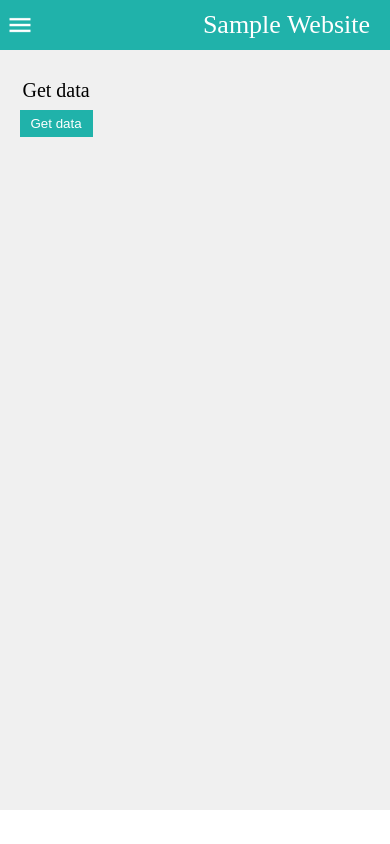
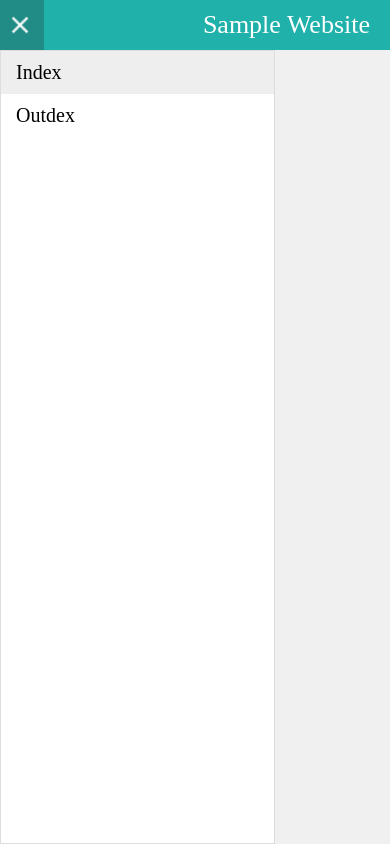
Before and after one commit to mmaltsev/SampleServer, a website: page front/src/index.html in a window 390 px wide. Both pictures are taken after a click on the element 22 px from the left and 25 px from the top of the page. Drawn offline with Linux system fonts and the light colour scheme.

Commit message:
fixed side menu open-close logic

```diff
--- a/front/src/css/style.css
+++ b/front/src/css/style.css
@@ -1,6 +1,6 @@
 body { margin: 0; }
 
-.s-wrapper { height: 90vh; }
+.s-wrapper { height: calc(100vh - 50px); }
 
 .s-top-menu {
   background-color: lightseagreen;
@@ -10,7 +10,6 @@ body { margin: 0; }
 }
 
 #s-legend {
-  background-color: #218c86;
   cursor: pointer;
   display: none;
   flex-direction: row;
@@ -35,7 +34,7 @@ body { margin: 0; }
 }
 .s-menu-el-wr:hover, .s-curr-p { background-color: #218c86; }
 
-.s-menu-el { text-decoration: none; }
+.s-menu-el { text-decoration: none; z-index: 0; }
 
 .s-main {
   background-color: #f0f0f0;
@@ -65,7 +64,7 @@ body { margin: 0; }
   text-align: center;
   align-items: center;
   line-height: 40px;
-  padding: 20px 5%;
+  padding: 20px;
 }
 
 .s-span { font-size: 20px; }
@@ -84,7 +83,15 @@ body { margin: 0; }
     border: 1px solid #ddd;
     display: flex;
     flex-direction: column;
-    width: 45%;
+    height: calc(100% - 52px);
+    margin-left: -71%;
+    width: 70%;
+    position: absolute;
+
+    -webkit-transition: margin 0.2s ease-in-out;
+    -moz-transition: margin 0.2s ease-in-out;
+    -o-transition: margin 0.2s ease-in-out;
+    transition: margin 0.2s ease-in-out;
   }
 
   .s-side-menu-el { text-decoration: none; }
@@ -100,5 +107,5 @@ body { margin: 0; }
 
   #s-legend { display: flex; }
 
-  #s-img-close { display: initial; }
+  #s-img-menu { display: initial; }
 }
--- a/front/src/js/index.js
+++ b/front/src/js/index.js
@@ -6,16 +6,16 @@ function httpGet(theUrl) {
 }
 
 function legendClick() {
-  var display = document.getElementById('s-side-menu').style.display
-  if (display === 'none') {
+  var display = document.getElementById('s-img-close').style.display
+  if (display === 'none' || display === '') {
     document.getElementById('s-img-menu').style.display = 'none'
     document.getElementById('s-img-close').style.display = 'initial'
-    document.getElementById('s-side-menu').style.display = 'flex'
+    document.getElementById('s-side-menu').style.marginLeft = '0'
     document.getElementById('s-legend').style.backgroundColor = '#218c86'
   } else {
     document.getElementById('s-img-close').style.display = 'none'
     document.getElementById('s-img-menu').style.display = 'initial'
-    document.getElementById('s-side-menu').style.display = 'none'
+    document.getElementById('s-side-menu').style.marginLeft = '-71%'
     document.getElementById('s-legend').style.backgroundColor = 'lightseagreen'
   }
 }
```
Also changed, not shown: front/src/index.html (+2 -0 lines), front/src/outdex.html (+5 -1 lines).
